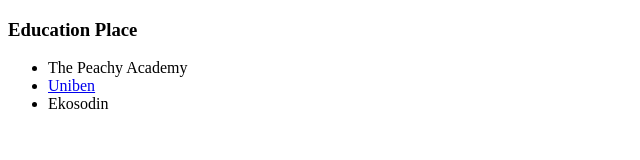
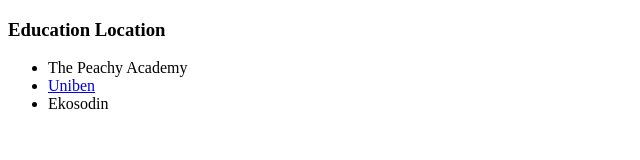
Before and after one commit to Mayokun07/Abibulahi, a plain HTML site: page Education place.html in a window 1280 px wide. Shown: the full height of the page, 0-640 px from the left. Drawn offline with Linux system fonts and the light colour scheme.

Commit message:
first commit

```diff
--- a/Education place.html
+++ b/Education place.html
@@ -6,7 +6,7 @@
     <title>Document</title>
 </head>
 <body>
-    <h3>Education Place</h3>
+    <h3>Education Location</h3>
 <ul>
 <li>The Peachy Academy</li>
 <li><a href="https://www.uniben.edu/">Uniben</a></li>
```
